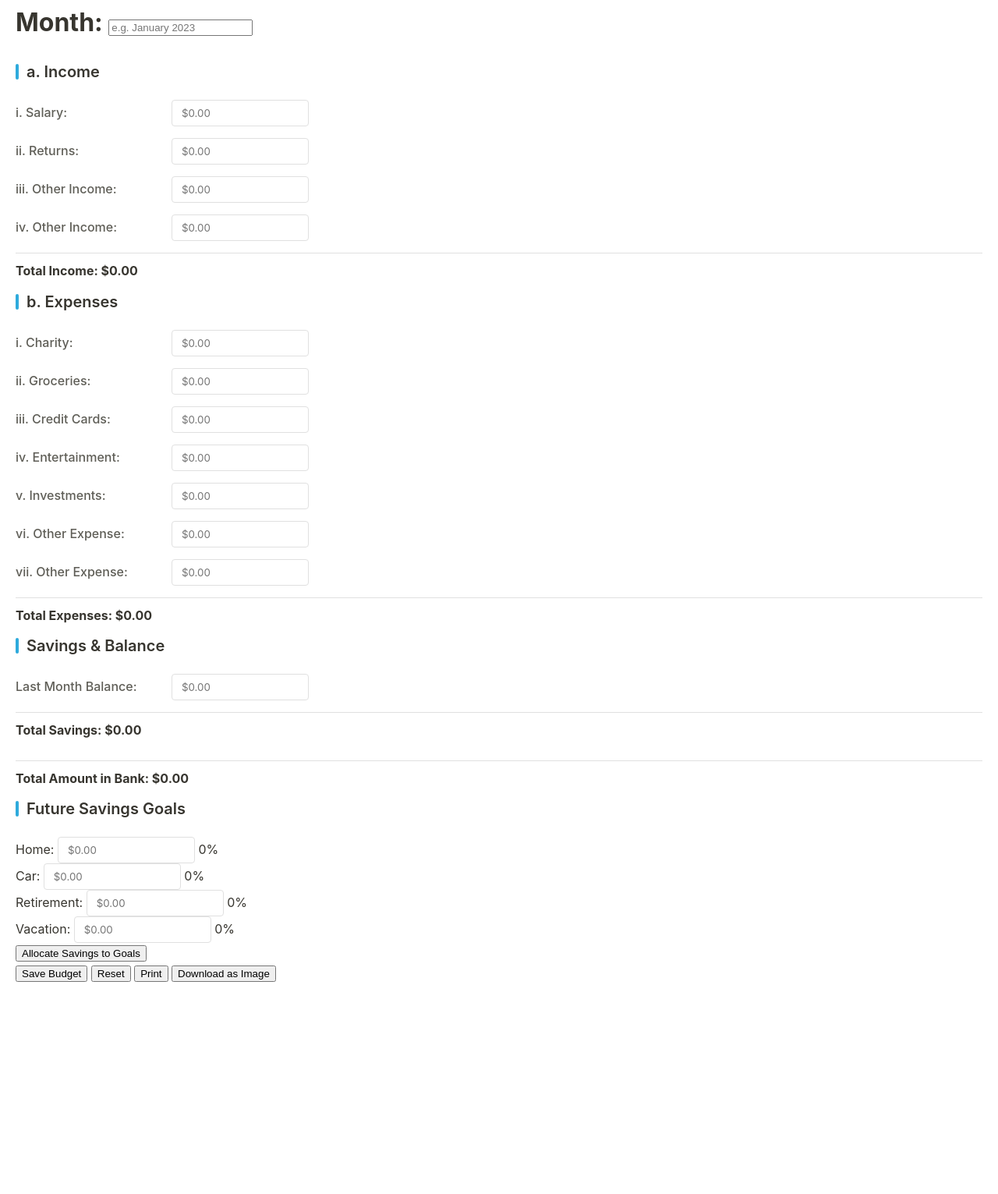
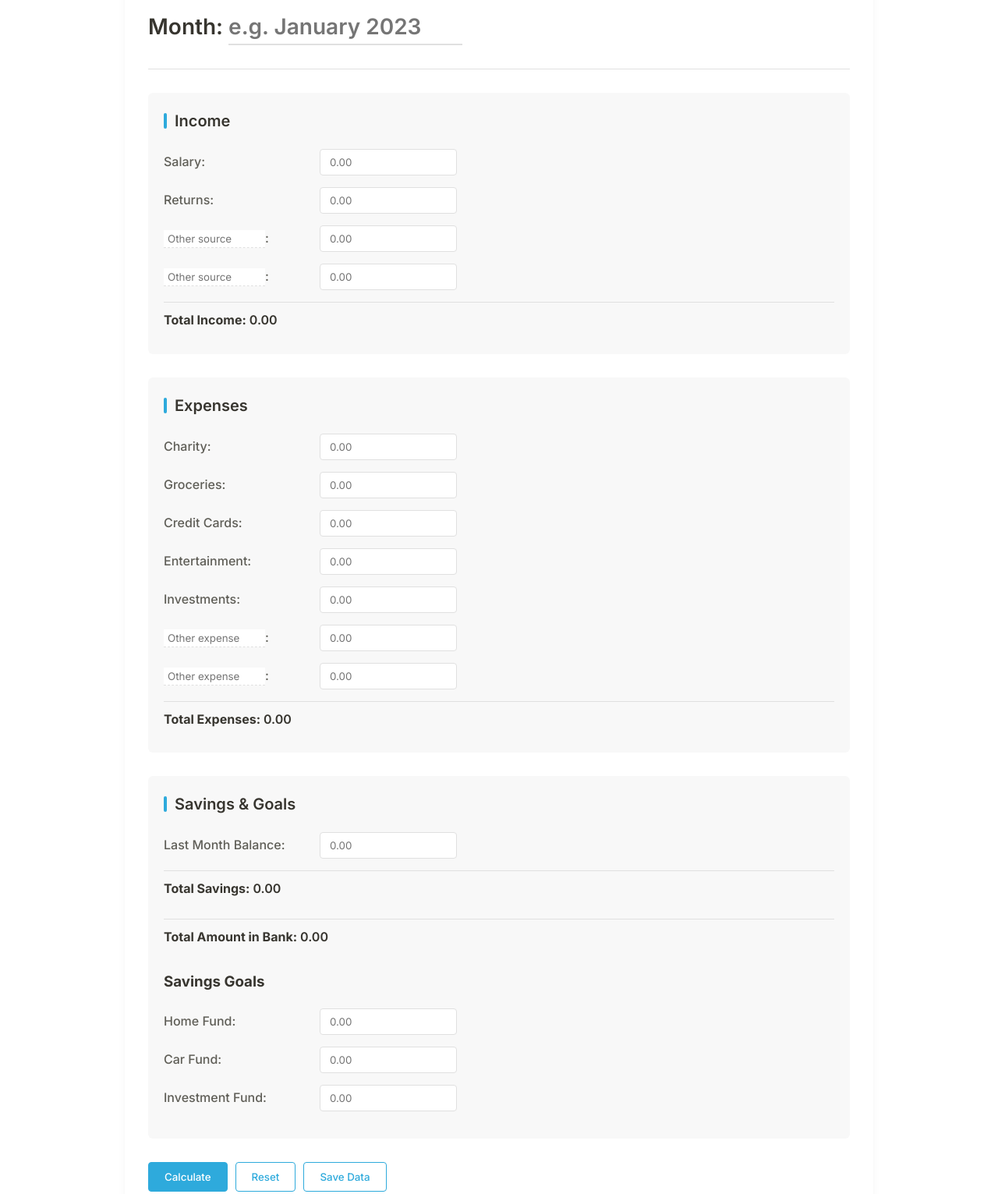
Before and after one commit to meghanakondamudi/budget-tracker, a plain HTML site: page index.html in a window 1280 px wide. Shown: the part 38-1569 px from the top of the page at 78% size. Before the commit the page ends 1319 px from the top, so only its background shows below. Drawn offline with Linux system fonts and the light colour scheme.

Commit message:
Update index.html

```diff
--- a/index.html
+++ b/index.html
@@ -3,121 +3,106 @@
 <head>
     <meta charset="UTF-8">
     <meta name="viewport" content="width=device-width, initial-scale=1.0">
-    <title>Budget Tracker</title>
+    <title>Notion-Style Budget Tracker</title>
     <link rel="stylesheet" href="style.css">
-    <link href="https://fonts.googleapis.com/css2?family=Dancing+Script:wght@700&family=Roboto:wght@400;500&display=swap" rel="stylesheet">
-    <script src="https://html2canvas.hertzen.com/dist/html2canvas.min.js"></script>
+    <link href="https://fonts.googleapis.com/css2?family=Inter:wght@300;400;500;600;700&display=swap" rel="stylesheet">
 </head>
 <body>
-    <div class="paper">
-        <div class="margin">
-            <h1>Month: <input type="text" id="month" class="fancy-font" placeholder="e.g. January 2023"></h1>
+    <div class="container">
+        <div class="header">
+            <h1 class="month-heading">Month: <input type="text" id="month" class="month-input" placeholder="e.g. January 2023"></h1>
+        </div>
 
-            <div class="section">
-                <h2>a. Income</h2>
+        <div class="budget-section">
+            <h2>Income</h2>
             <div class="input-group">
-                    <label for="salary">i. Salary:</label>
-                    <input type="number" id="salary" class="income-input" placeholder="$0.00">
+                <label for="salary">Salary:</label>
+                <input type="number" id="salary" class="income-input" placeholder="0.00">
             </div>
             <div class="input-group">
-                    <label for="returns">ii. Returns:</label>
-                    <input type="number" id="returns" class="income-input" placeholder="$0.00">
+                <label for="returns">Returns:</label>
+                <input type="number" id="returns" class="income-input" placeholder="0.00">
             </div>
             <div class="input-group">
-                    <label for="other-income1">iii. Other Income:</label>
-                    <input type="number" id="other-income1" class="income-input" placeholder="$0.00">
+                <label for="other-income1"><input type="text" id="other-income-label1" placeholder="Other source" class="label-input">:</label>
+                <input type="number" id="other-income1" class="income-input" placeholder="0.00">
             </div>
             <div class="input-group">
-                    <label for="other-income2">iv. Other Income:</label>
-                    <input type="number" id="other-income2" class="income-input" placeholder="$0.00">
+                <label for="other-income2"><input type="text" id="other-income-label2" placeholder="Other source" class="label-input">:</label>
+                <input type="number" id="other-income2" class="income-input" placeholder="0.00">
             </div>
             <div class="total">
-                    <strong>Total Income: <span id="total-income">$0.00</span></strong>
+                <strong>Total Income:</strong> <span id="total-income">0.00</span>
             </div>
         </div>
 
-            <div class="section">
-                <h2>b. Expenses</h2>
+        <div class="budget-section">
+            <h2>Expenses</h2>
             <div class="input-group">
-                    <label for="charity">i. Charity:</label>
-                    <input type="number" id="charity" class="expense-input" placeholder="$0.00">
+                <label for="charity">Charity:</label>
+                <input type="number" id="charity" class="expense-input" placeholder="0.00">
             </div>
             <div class="input-group">
-                    <label for="groceries">ii. Groceries:</label>
-                    <input type="number" id="groceries" class="expense-input" placeholder="$0.00">
+                <label for="groceries">Groceries:</label>
+                <input type="number" id="groceries" class="expense-input" placeholder="0.00">
             </div>
             <div class="input-group">
-                    <label for="credit-cards">iii. Credit Cards:</label>
-                    <input type="number" id="credit-cards" class="expense-input" placeholder="$0.00">
+                <label for="credit-cards">Credit Cards:</label>
+                <input type="number" id="credit-cards" class="expense-input" placeholder="0.00">
             </div>
             <div class="input-group">
-                    <label for="entertainment">iv. Entertainment:</label>
-                    <input type="number" id="entertainment" class="expense-input" placeholder="$0.00">
+                <label for="entertainment">Entertainment:</label>
+                <input type="number" id="entertainment" class="expense-input" placeholder="0.00">
             </div>
             <div class="input-group">
-                    <label for="investments">v. Investments:</label>
-                    <input type="number" id="investments" class="expense-input" placeholder="$0.00">
+                <label for="investments">Investments:</label>
+                <input type="number" id="investments" class="expense-input" placeholder="0.00">
             </div>
             <div class="input-group">
-                    <label for="other-expense1">vi. Other Expense:</label>
-                    <input type="number" id="other-expense1" class="expense-input" placeholder="$0.00">
+                <label for="other-expense1"><input type="text" id="other-expense-label1" placeholder="Other expense" class="label-input">:</label>
+                <input type="number" id="other-expense1" class="expense-input" placeholder="0.00">
             </div>
             <div class="input-group">
-                    <label for="other-expense2">vii. Other Expense:</label>
-                    <input type="number" id="other-expense2" class="expense-input" placeholder="$0.00">
+                <label for="other-expense2"><input type="text" id="other-expense-label2" placeholder="Other expense" class="label-input">:</label>
+                <input type="number" id="other-expense2" class="expense-input" placeholder="0.00">
             </div>
             <div class="total">
-                    <strong>Total Expenses: <span id="total-expenses">$0.00</span></strong>
+                <strong>Total Expenses:</strong> <span id="total-expenses">0.00</span>
             </div>
         </div>
 
-            <div class="section">
-                <h2>Savings & Balance</h2>
+        <div class="budget-section">
+            <h2>Savings & Goals</h2>
             <div class="input-group">
                 <label for="last-month-balance">Last Month Balance:</label>
-                    <input type="number" id="last-month-balance" placeholder="$0.00">
+                <input type="number" id="last-month-balance" placeholder="0.00">
             </div>
             <div class="total">
-                    <strong>Total Savings: <span id="total-savings">$0.00</span></strong>
+                <strong>Total Savings:</strong> <span id="total-savings">0.00</span>
             </div>
             <div class="total">
-                    <strong>Total Amount in Bank: <span id="total-amount">$0.00</span></strong>
+                <strong>Total Amount in Bank:</strong> <span id="total-bank">0.00</span>
+            </div>
+
+            <h3 style="margin-top: 20px;">Savings Goals</h3>
+            <div class="input-group">
+                <label for="home-fund">Home Fund:</label>
+                <input type="number" id="home-fund" placeholder="0.00">
+            </div>
+            <div class="input-group">
+                <label for="car-fund">Car Fund:</label>
+                <input type="number" id="car-fund" placeholder="0.00">
+            </div>
+            <div class="input-group">
+                <label for="investment-fund">Investment Fund:</label>
+                <input type="number" id="investment-fund" placeholder="0.00">
             </div>
         </div>
 
-            <div class="section">
-                <h2>Future Savings Goals</h2>
-                <div class="savings-goals">
-                    <div class="goal">
-                        <label for="home-saving">Home:</label>
-                        <input type="number" id="home-saving" class="goal-input" placeholder="$0.00">
-                        <span class="goal-progress">0%</span>
-                    </div>
-                    <div class="goal">
-                        <label for="car-saving">Car:</label>
-                        <input type="number" id="car-saving" class="goal-input" placeholder="$0.00">
-                        <span class="goal-progress">0%</span>
-                    </div>
-                    <div class="goal">
-                        <label for="retirement-saving">Retirement:</label>
-                        <input type="number" id="retirement-saving" class="goal-input" placeholder="$0.00">
-                        <span class="goal-progress">0%</span>
-                    </div>
-                    <div class="goal">
-                        <label for="vacation-saving">Vacation:</label>
-                        <input type="number" id="vacation-saving" class="goal-input" placeholder="$0.00">
-                        <span class="goal-progress">0%</span>
-                    </div>
-                </div>
-                <button id="allocate-btn">Allocate Savings to Goals</button>
-            </div>
-
-            <div class="actions">
-                <button id="save-btn">Save Budget</button>
-                <button id="reset-btn">Reset</button>
-                <button id="print-btn">Print</button>
-                <button id="download-btn">Download as Image</button>
-            </div>
+        <div class="button-group">
+            <button class="button button-primary" id="calculate-btn">Calculate</button>
+            <button class="button" id="reset-btn">Reset</button>
+            <button class="button" id="save-btn">Save Data</button>
         </div>
     </div>
 
```
Lines whose indentation alone changed are shown as unchanged.
